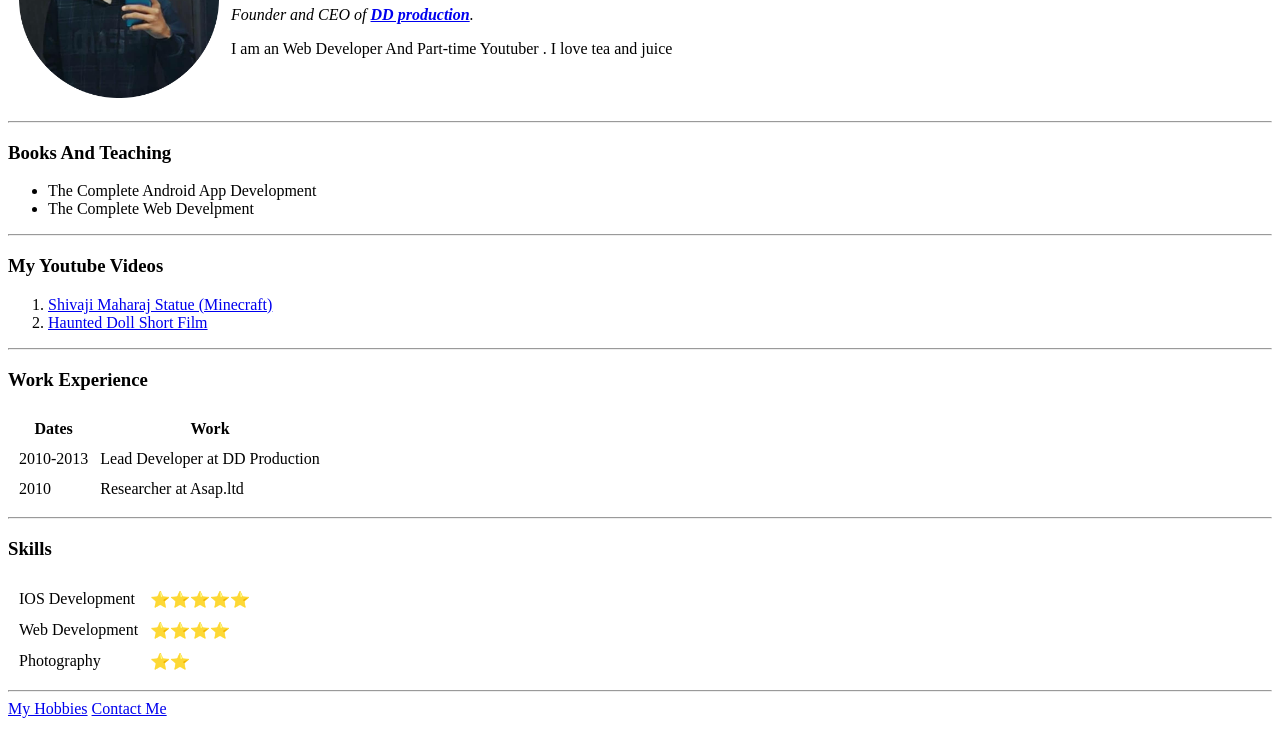
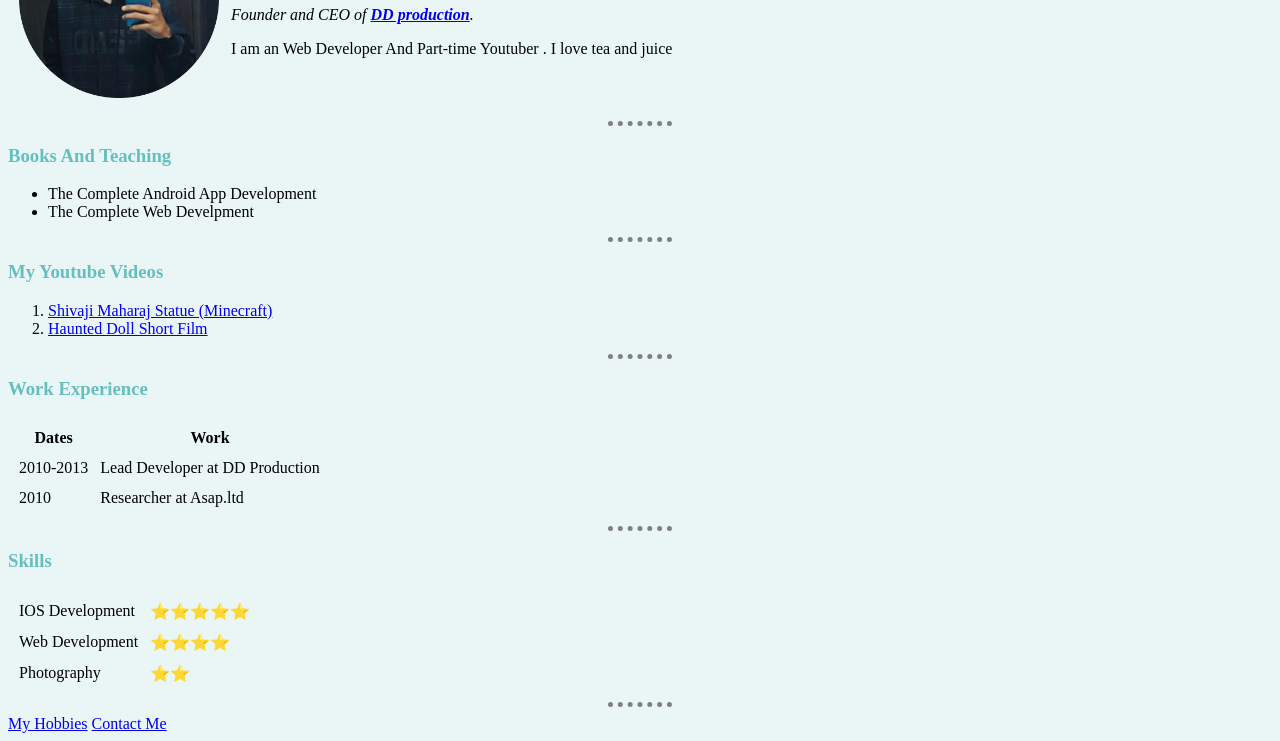
Before and after one commit to darpan1401/site, a plain HTML site: page index.html in a window 1280 px wide. Shown: the part 121-862 px from the top of the page. Drawn offline with Linux system fonts and the light colour scheme.

Commit message:
updating sites

```diff
--- /dev/null
+++ b/css/styles.css
@@ -0,0 +1,29 @@
+body {
+    background-color: #EAF6F6;
+}
+
+
+
+
+hr{
+
+    border-style: none;
+    border-top-style: dotted;
+    border-color: grey;
+    border-width: 5px;
+    width: 5%;
+}
+
+
+
+
+
+h1{
+    color: #66BFBF;
+}
+
+
+
+h3{
+    color: #66BFBF;
+}
--- a/index.html
+++ b/index.html
@@ -3,6 +3,10 @@
 <head>
     <meta charset="UTF-8">                       <!--extra all the text is in utf 8  !-->
     <title>Darpan's personal site</title>
+
+
+<link rel="stylesheet" href="css/styles.css">
+
 </head>
     <body>
         <table cellspacing="10">
```
Also changed, not shown: contact.html (+5 -4 lines), hobbies.html (+1 -0 lines).
